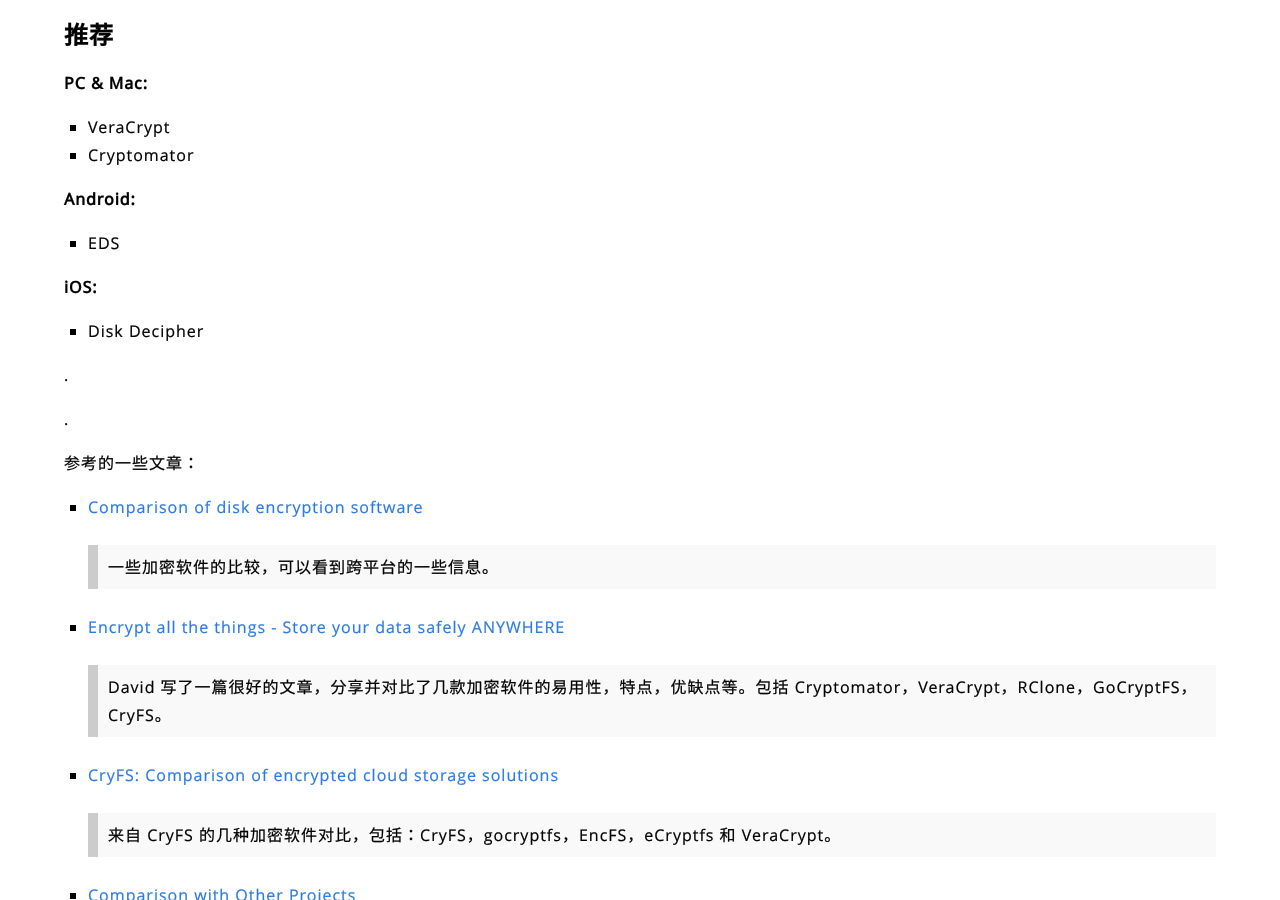
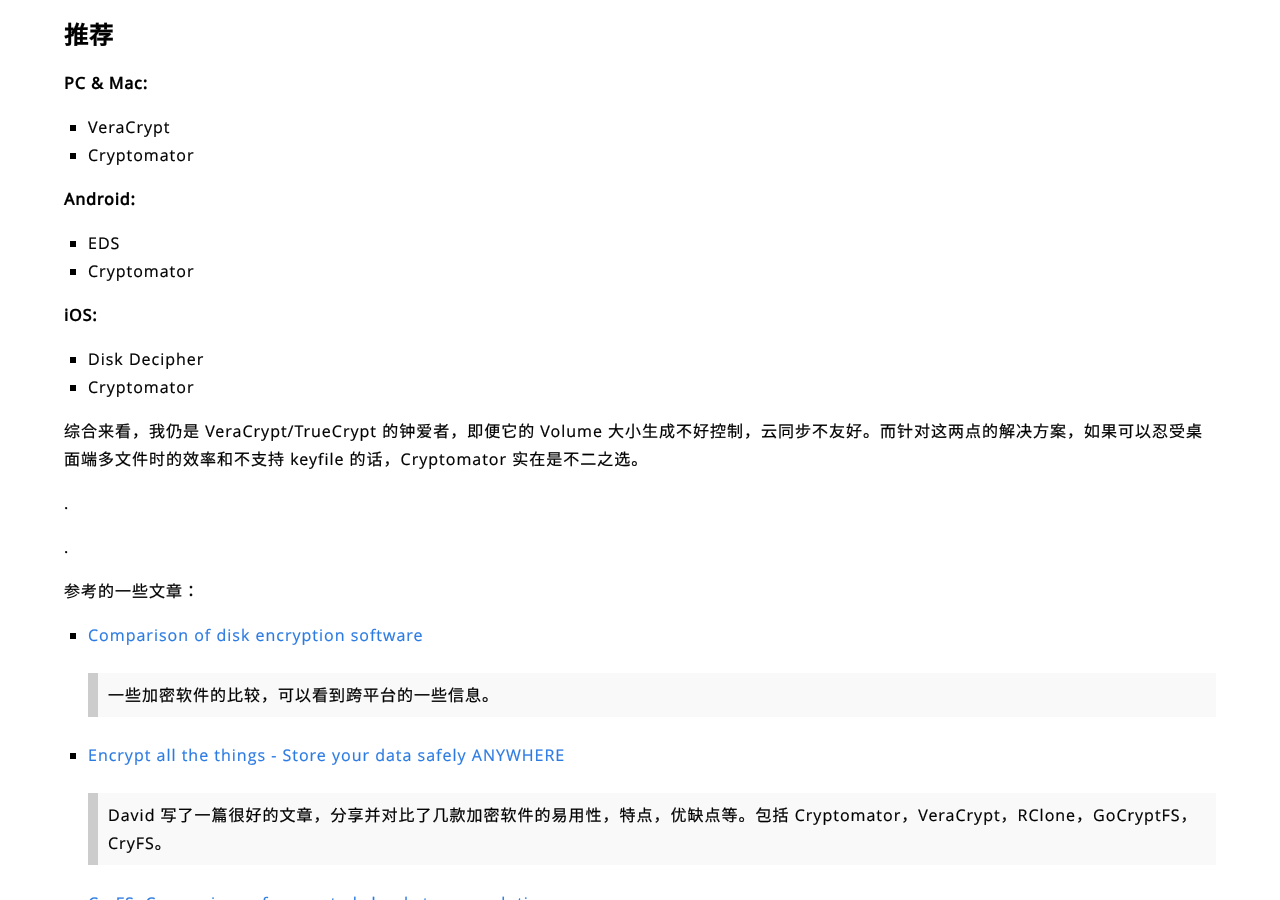
Before and after one commit to haikebangOrg/haikebang.com, a Jekyll site: the page built from _posts/2022-03-05-newsletter-8.md, in a window 1280 px wide and 900 px high, scrolled down 612 px. Built offline with Jekyll 4.4.1, drawn with Linux system fonts in a browser that asks for light colours; some web fonts are replaced.

Commit message:
updated crypt

```diff
--- a/_posts/2022-03-05-newsletter-8.md
+++ b/_posts/2022-03-05-newsletter-8.md
@@ -39,10 +39,14 @@
 **Android:**
 
 * EDS
+* Cryptomator
 
 **iOS:**
 
 * Disk Decipher
+* Cryptomator
+
+综合来看，我仍是 VeraCrypt/TrueCrypt 的钟爱者，即便它的 Volume 大小生成不好控制，云同步不友好。而针对这两点的解决方案，如果可以忍受桌面端多文件时的效率和不支持 keyfile 的话，Cryptomator 实在是不二之选。
 
 .
 
```
